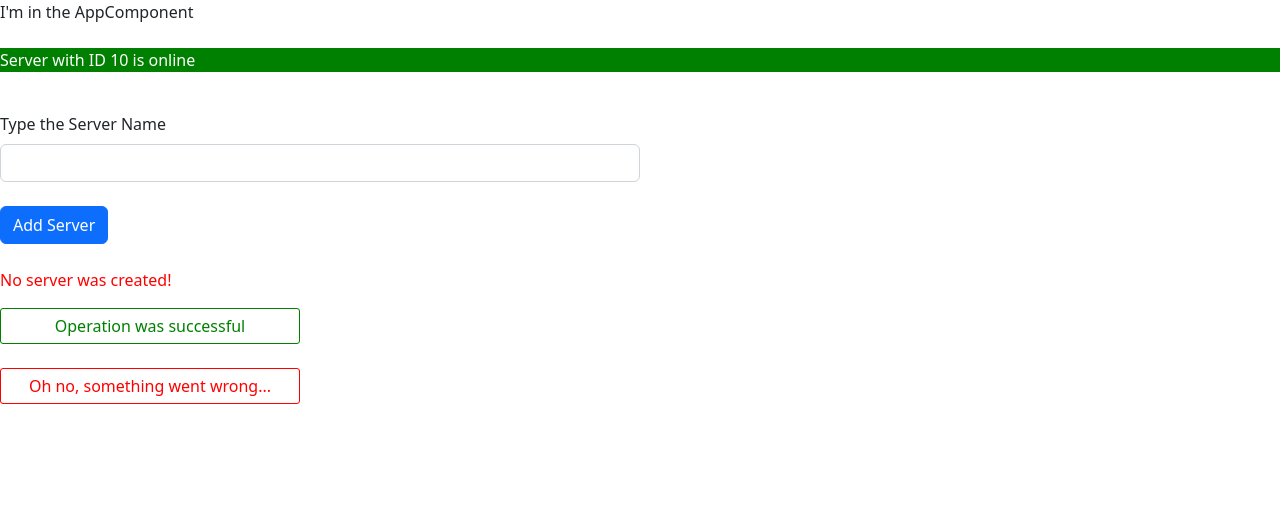
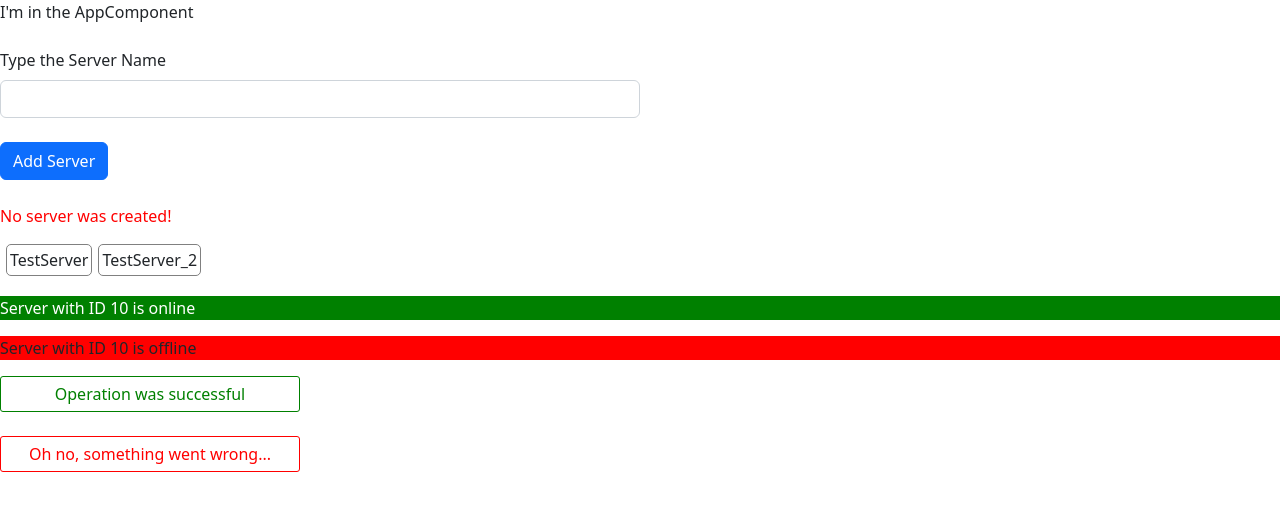
Before and after one commit to sylvio-cavalcanti/angular, an Angular app: page / in a window 1280 px wide. Shown: the top 510 px of the page. Built offline with nearby package versions, Linux system fonts and the light colour scheme.

Commit message:
Directives: ngFor

```diff
--- a/src/app/app.component.html
+++ b/src/app/app.component.html
@@ -1,6 +1,4 @@
 <div>I'm in the AppComponent</div>
-<br>
-<app-server/>
 <br>
 <app-servers></app-servers>
 
--- a/src/app/servers/servers.component.css
+++ b/src/app/servers/servers.component.css
@@ -1,3 +1,11 @@
 p {
     color: red;
 }
+.servers-list {
+    display: inline-block;
+    border: 1px solid gray;
+    border-radius: 5px;
+    padding: 3px;
+    margin-left: 6px;
+    margin-bottom: 20px;
+}
--- a/src/app/servers/servers.component.html
+++ b/src/app/servers/servers.component.html
@@ -15,7 +15,13 @@
 <button (click)="onCreateServer()" [disabled]="!allowNewServer" class="btn btn-primary mb-4">Add Server</button>
 <!-- <p>{{ serverCreationStatus }}</p> -->
 
-<p *ngIf="serverCreated; else noServer">Server was created, server name is {{ serverName }}</p>
+<p *ngIf="serverCreated; else noServer">A Server was created...</p>
 <ng-template #noServer> <!-- #noServer is local reference (it is a marker) -->
     <p>No server was created!</p>
 </ng-template>
+
+<div *ngFor="let server of servers" class="servers-list">
+    <span>{{server}}</span>
+</div>
+
+<app-server *ngFor="let server of servers"/>
--- a/src/app/servers/servers.component.ts
+++ b/src/app/servers/servers.component.ts
@@ -10,6 +10,7 @@ export class ServersComponent {
   serverCreationStatus = 'No server was created...';
   serverName = '';
   serverCreated = false;
+  servers = ['TestServer', 'TestServer_2'];
 
   constructor() {
     setTimeout(() => {
@@ -20,7 +21,9 @@ export class ServersComponent {
 
   onCreateServer() {
     this.serverCreated = true;
+    this.servers.push(this.serverName);
     this.serverCreationStatus = `Server was created! Name is: ${this.serverName}`;
+    this.serverName = ''
   }
 
   onUpdateServerName(event: any) {
```
